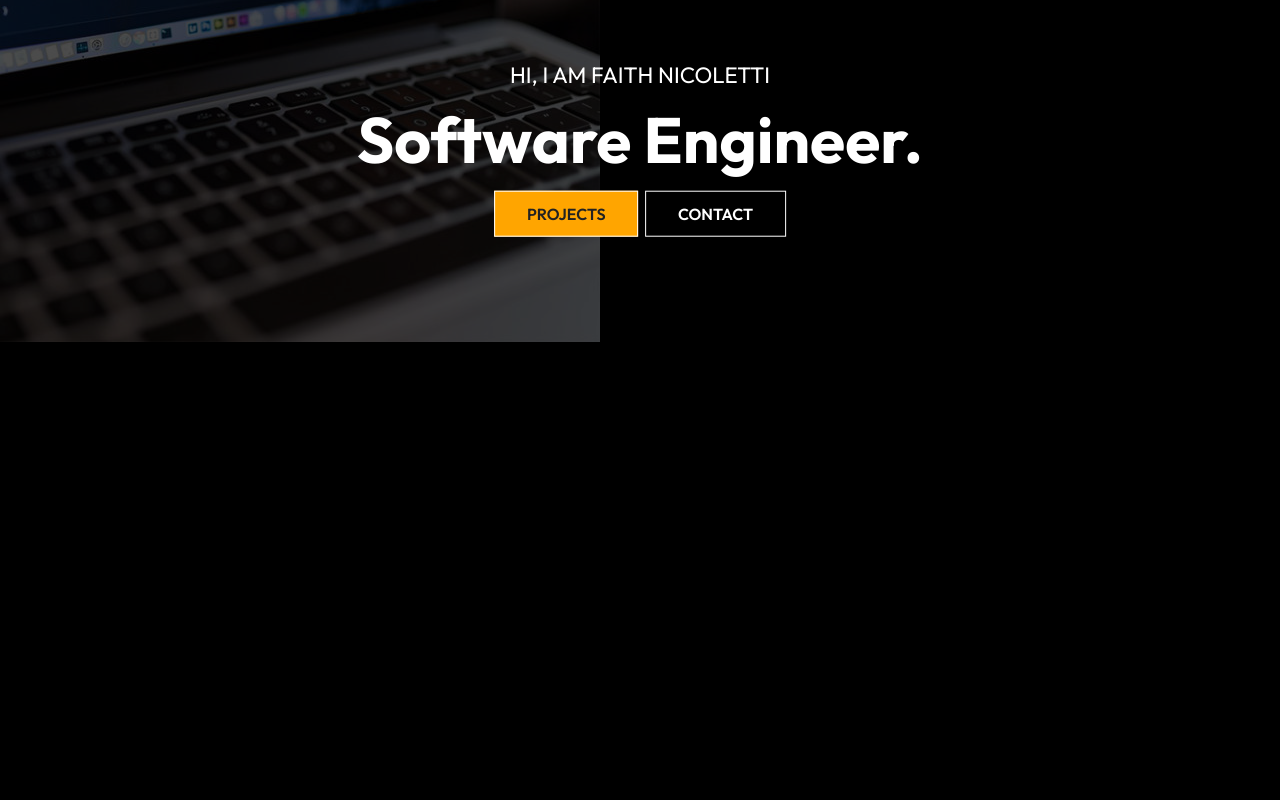
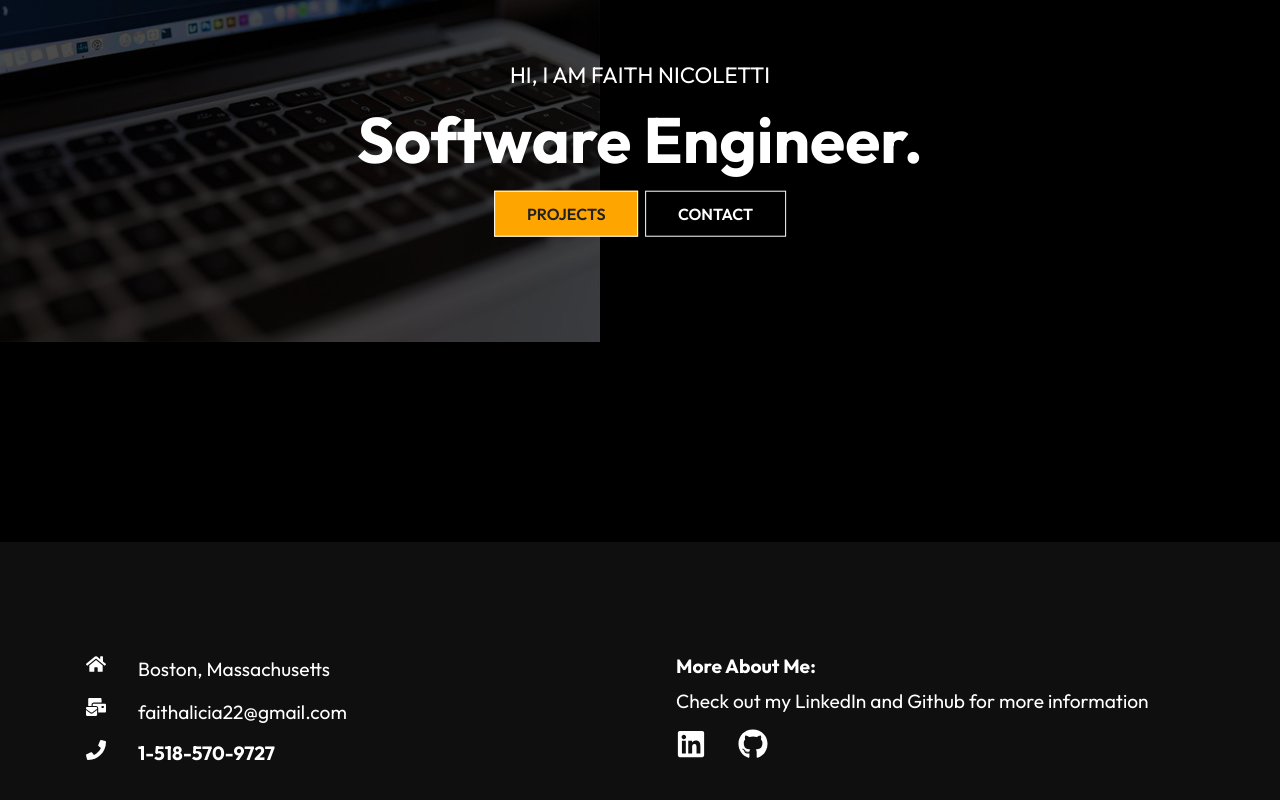
Before and after one commit to faithnicoletti/portfolio, a React (Create React App) app: page / in a window 1280 px wide. Shown: the part 258-1058 px from the top of the page. Before the commit the page ends 800 px from the top, so only its background shows below. Built offline with nearby package versions, Linux system fonts and the light colour scheme.

Commit message:
footer added

```diff
--- /dev/null
+++ b/src/components/Footer.js
@@ -0,0 +1,47 @@
+import "./FooterStyles.css";
+import {FaHome, FaPhone, FaMailBulk, FaGithub, FaLinkedin} from "react-icons/fa";
+import React from 'react'
+
+const Footer = () => {
+  return (
+    <div className="footer">
+        <div className="footer-container">
+            <div className="left">
+                <div className="location">
+                    < FaHome size={20} style={{color:"#FFFFFF", marginRight:"2rem"}}/>
+                    <div>
+                        <p>Boston, Massachusetts</p>
+                    </div>
+                </div>
+                <div className="email">
+                    <FaMailBulk size={20} style={{color:"#FFFFFF", marginRight:"2rem"}}/>
+                    <div>
+                    <p>faithalicia22@gmail.com</p>
+                    </div>
+                </div>
+                <div className="phone">
+                    <h4><FaPhone size={20} style={{color:"#FFFFFF", marginRight:"2rem"}}/>
+                    1-518-570-9727</h4>
+                </div>
+            </div>
+            <div className="right">
+                <h4>More About Me:</h4>
+                <p>Check out my LinkedIn and
+                    Github for more information</p>
+                    <div className="social">
+                        <FaLinkedin size={30}
+                        style={{color:"#FFFFFF",
+                        marginRight: "2rem"
+                        }}/>
+                        <FaGithub size={30}
+                        style={{color:"#FFFFFF",
+                        marginRight: "2rem"
+                        }}/>
+                    </div>
+            </div>
+        </div>
+    </div>
+  )
+}
+
+export default Footer
--- /dev/null
+++ b/src/components/FooterStyles.css
@@ -0,0 +1,63 @@
+.footer{
+    width:100%;
+    padding: 6rem 0;
+    background-color: rgba(19, 19, 19, 0.8);
+}
+
+.footer-container{
+    max-width: 1140px;
+    margin: auto;
+    display: grid;
+    grid-template-columns: repeat(2, 1fr);
+    grid-gap: 40px;
+}
+
+.left{
+    height: 100%;
+    width: 100%;
+    display: flex;
+    flex-direction: column;
+    padding: 1rem;
+}
+
+.location{
+    display: flex;
+    margin-bottom: 0.8rem;
+}
+
+.location p {
+    line-height: 30px;
+}
+
+.email{
+    display: flex;
+    margin-bottom: 0.8rem;
+    line-height: 30px;
+}
+
+.right{
+   height: 100%;
+   max-width: 100%;
+   display: flex;
+   flex-direction: column;
+   padding: 1rem;
+}
+
+.social{
+    margin-top: 1rem;
+}
+
+h4{
+    font-size: 1.2rem;
+    padding-bottom: 0.7rem;
+}
+
+p{
+    font-size: 1.2rem;
+}
+
+@media screen and (max-width: 640px){
+    .footer-container{
+        grid-template-columns: 1fr;
+    }
+}
--- a/src/routes/Home.js
+++ b/src/routes/Home.js
@@ -1,13 +1,14 @@
  import React from 'react'
  import Navbar from "../components/Navbar";
  import HeroImg from "../components/HeroImg";
+ import Footer from "../components/Footer";
 
  const Home = () => {
    return (
      <div>
         <Navbar />
         <HeroImg />
-
+        <Footer />
      </div>
    )
  }
```
